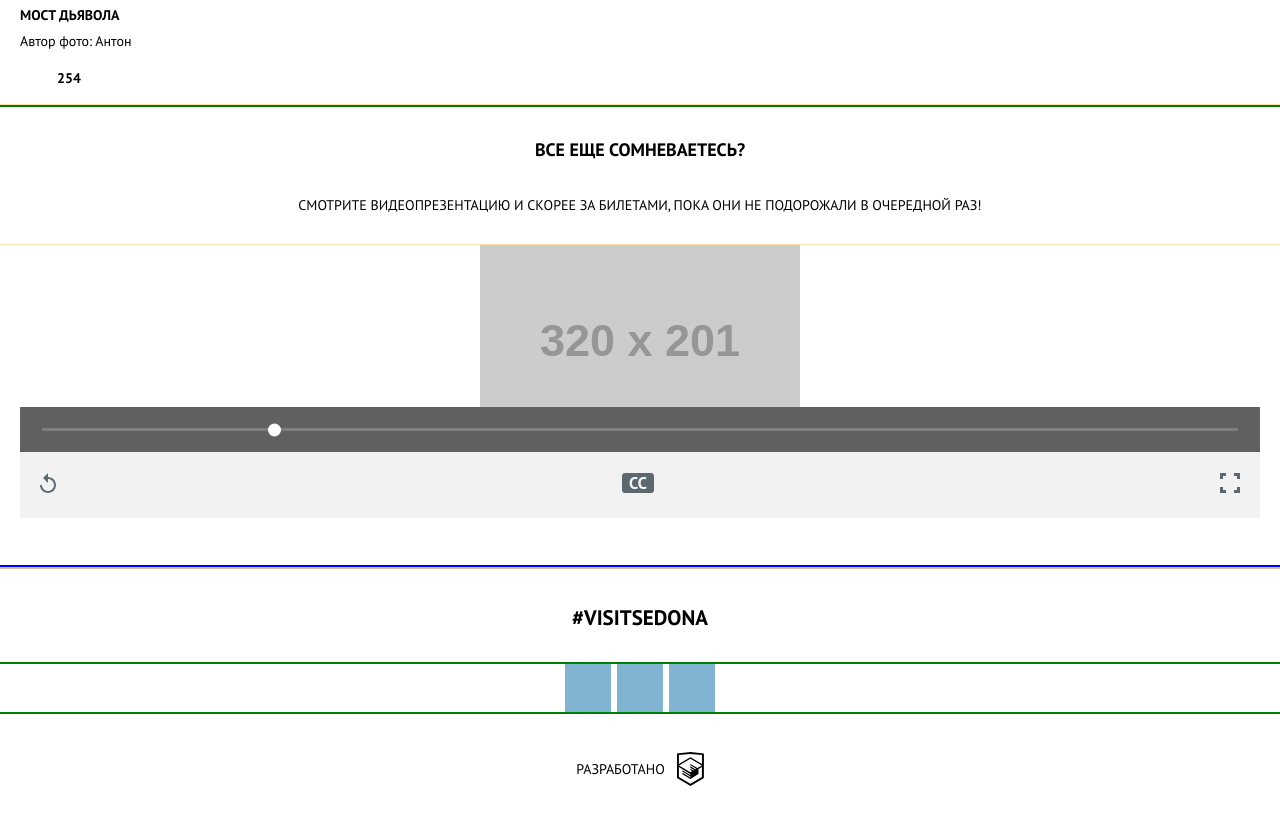
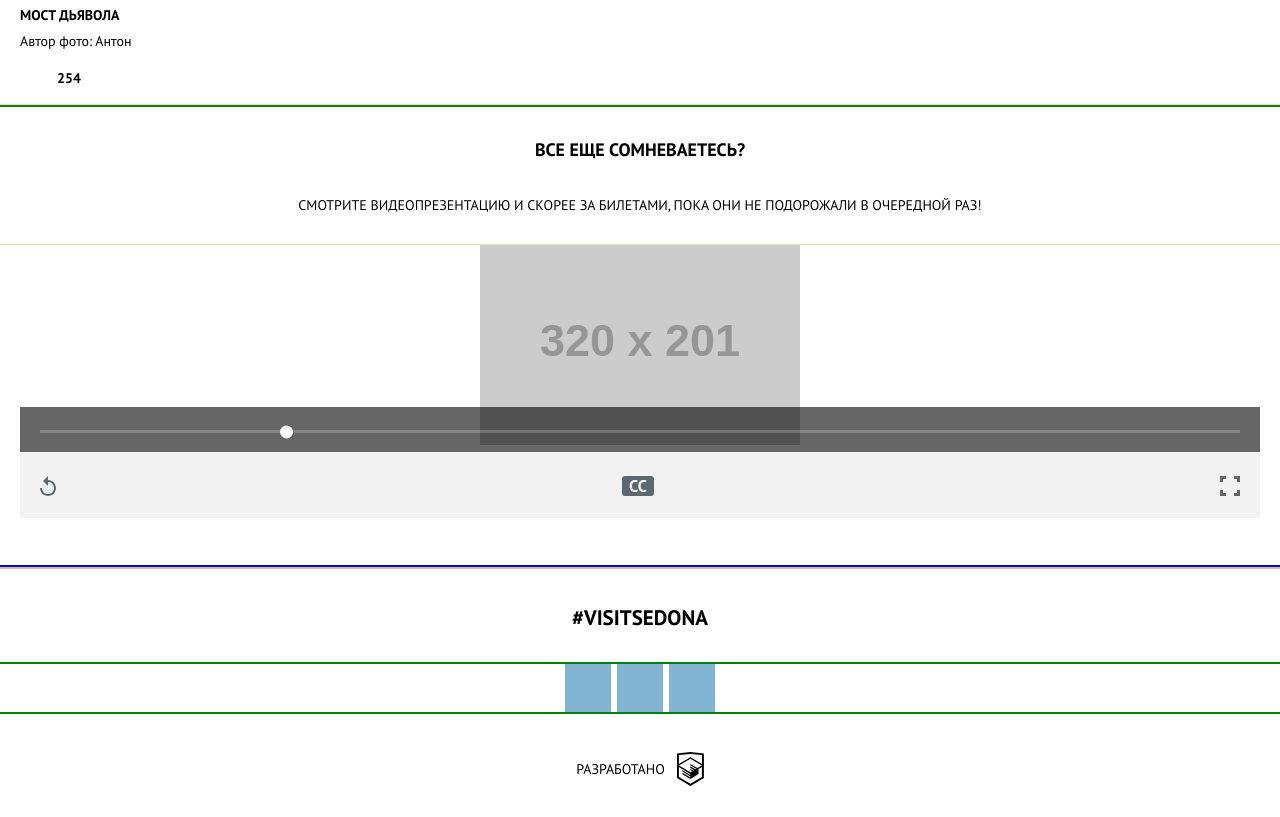
Before and after one commit to AlenaKarenina/sedona-22, a website: page source/catalog.html in a window 1280 px wide. Shown: the part 1908-2725 px from the top of the page. Drawn offline with nearby package versions, Linux system fonts and the light colour scheme; files that its build step writes are made by us from their sources; placeholder pictures from the web are drawn by us.

Commit message:
fix controls

```diff
--- a/source/sass/blocks/video.scss
+++ b/source/sass/blocks/video.scss
@@ -9,26 +9,34 @@
   margin-bottom: 0;
   margin-left: 20px;
   margin-right: 20px;
-  padding-top: 45px;
+  padding-top: 0;
   padding-left: 20px;
   padding-right: 20px;
   display: flex;
   justify-content: space-between;
-  background-color: $light;
+  flex-wrap: wrap;
+  align-items: start;
+  background-color: rgba(0, 0, 0, 0.6);
   z-index: 1;
+
+  &::before {
+    content: "";
+    position: absolute;
+    left: 0;
+    bottom: 0;
+    width: 100%;
+    height: 66px;
+    background-color: $light;
+    z-index: -1;
+  }
 }
 
 .video__progress {
-  position: absolute;
-  top: 0;
-  left: 0;
-  width: 100%;
-  height: 45px;
-  padding-left: 22px;
-  padding-right: 22px;
+  position: relative;
   display: flex;
   align-items: center;
-  background-color: rgba(0, 0, 0, 0.6);
+  width: 100%;
+  height: 45%;
 }
 
 .video__progress-bar {
```
